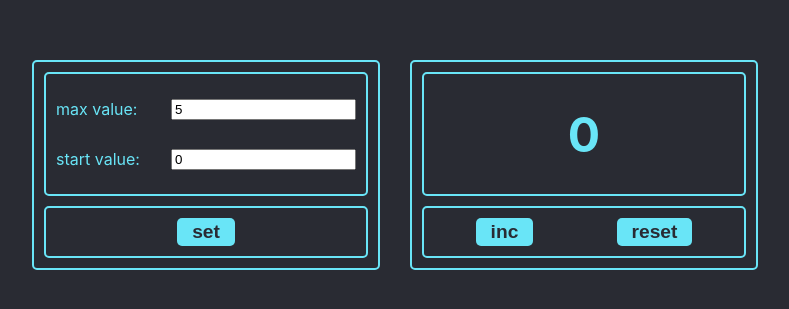
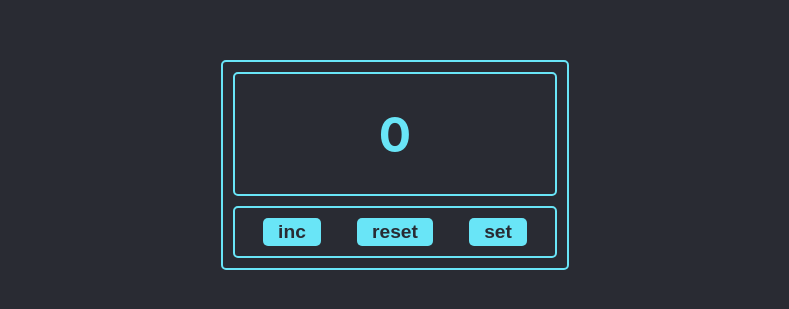
Before and after one commit to splinshady/counter, a React (Create React App) app: page / in a window 1280 px wide. Shown: the part 235-544 px from the top of the page, without its empty margins (245-1034 px from the left). Built offline with nearby package versions, Linux system fonts and the light colour scheme.

Commit message:
feat: finish one display counter

```diff
--- a/src/App.tsx
+++ b/src/App.tsx
@@ -30,6 +30,7 @@ function App() {
 
     return (
         <div className="App">
+            {settingActive ?
                 <Settings initialCount={initialCount}
                           maxValue={maxValue}
                           setInitialCount={setInitialCount}
@@ -40,13 +41,15 @@ function App() {
                           settingActive={settingActive}
                           error={error}
                 />
+                :
                 <Counter count={count}
                          maxValue={maxValue}
                          setCount={setCount}
                          initialCount={initialCount}
                          error={error}
                          settingActive={settingActive}
-            />
+                         setSettingActive={setSettingActive}
+                />}
         </div>
     );
 }
--- a/src/components/Control.tsx
+++ b/src/components/Control.tsx
@@ -8,6 +8,7 @@ type ControlPropsType = {
     maxValue: number,
     initialCount: number,
     settingActive: boolean,
+    setSettingActive: (value: boolean) => void,
 }
 
 const Control: React.FC<ControlPropsType> = (props) => {
@@ -29,11 +30,16 @@ const Control: React.FC<ControlPropsType> = (props) => {
         props.setCount(props.initialCount)
     }
 
+    const activeSettingsCallback = () => {
+        props.setSettingActive(true)
+    }
+
 
     return (
         <div className={style.control}>
             <Button disabled={disabled || props.settingActive} name={'inc'} callback={incrementCallback}/>
             <Button disabled={props.settingActive} name={'reset'} callback={resetCallback}/>
+            <Button name={'set'} callback={activeSettingsCallback}/>
         </div>
     );
 };
--- a/src/components/Counter.tsx
+++ b/src/components/Counter.tsx
@@ -7,6 +7,7 @@ type CounterPropsType = {
     count: number,
     maxValue: number,
     setCount: (count: number) => void,
+    setSettingActive: (value: boolean) => void,
     initialCount: number,
     error: boolean,
     settingActive: boolean,
@@ -19,13 +20,13 @@ const Counter: React.FC<CounterPropsType> = (props) => {
             <Display count={props.count}
                      maxValue={props.maxValue}
                      error={props.error}
-                     settingActive={props.settingActive}
             />
             <Control setCount={props.setCount}
                      count={props.count}
                      maxValue={props.maxValue}
                      initialCount={props.initialCount}
                      settingActive={props.settingActive}
+                     setSettingActive={props.setSettingActive}
             />
         </div>
     );
--- a/src/components/Display.tsx
+++ b/src/components/Display.tsx
@@ -1,12 +1,10 @@
 import React from 'react';
 import style from './style.module.css';
-import {Simulate} from "react-dom/test-utils";
 
 type DisplayPropsType = {
     count: number,
     maxValue: number,
     error: boolean,
-    settingActive: boolean,
 }
 
 const Display: React.FC<DisplayPropsType> = (props) => {
@@ -15,12 +13,9 @@ const Display: React.FC<DisplayPropsType> = (props) => {
 
     return (
         <div className={style.display}>
-            {
-                props.settingActive ?
-                    props.error ?
-                        <span className={style.error}>Incorrect value!</span>
-                        : <span className={style.active_message}>Enter values and press "set"</span>
-                    : <span className={countColor}>{props.count}</span>
+            {props.error
+                ? <span className={style.error}>Incorrect value!</span>
+                : <span className={countColor}>{props.count}</span>
             }
         </div>
     );
--- a/src/components/Input.tsx
+++ b/src/components/Input.tsx
@@ -6,8 +6,6 @@ type InputPropsType = {
     callback: (value: number) => void,
     value: number,
     error: boolean,
-    blurHandler: () => void
-    focusHandler: () => void
 }
 
 const Input: React.FC<InputPropsType> = (props) => {
@@ -24,8 +22,6 @@ const Input: React.FC<InputPropsType> = (props) => {
                    className={classes}
                    type="number"
                    value={props.value}
-                   onBlur={props.blurHandler}
-                   onFocus={props.focusHandler}
             />
         </label>
     );
--- a/src/components/Settings.tsx
+++ b/src/components/Settings.tsx
@@ -23,6 +23,7 @@ const Settings: React.FC<SettingsPropsType> = (props) => {
         props.setInitialCount(inputInitialCount)
         props.setMaxValue(inputMaxValue)
         props.setCount(inputInitialCount)
+        props.setSettingActive(false)
     }
 
     useEffect(() => {
@@ -48,12 +49,6 @@ const Settings: React.FC<SettingsPropsType> = (props) => {
         }
         setInputMaxValue(value)
     }
-    const blurHandler = () => {
-        props.setSettingActive(false)
-    }
-    const focusHandler = () => {
-        props.setSettingActive(true)
-    }
 
     return (
         <div className={style.counter}>
@@ -61,16 +56,12 @@ const Settings: React.FC<SettingsPropsType> = (props) => {
                 <Input name={'max value'}
                        callback={maxValueChangeHandler}
                        value={inputMaxValue}
-                       blurHandler={blurHandler}
-                       focusHandler={focusHandler}
                        error={props.error}
                 />
 
                 <Input name={'start value'}
                        callback={InitialCountChangeHandler}
                        value={inputInitialCount}
-                       blurHandler={blurHandler}
-                       focusHandler={focusHandler}
                        error={props.error}
                 />
             </div>
```
Lines whose indentation alone changed are shown as unchanged.
